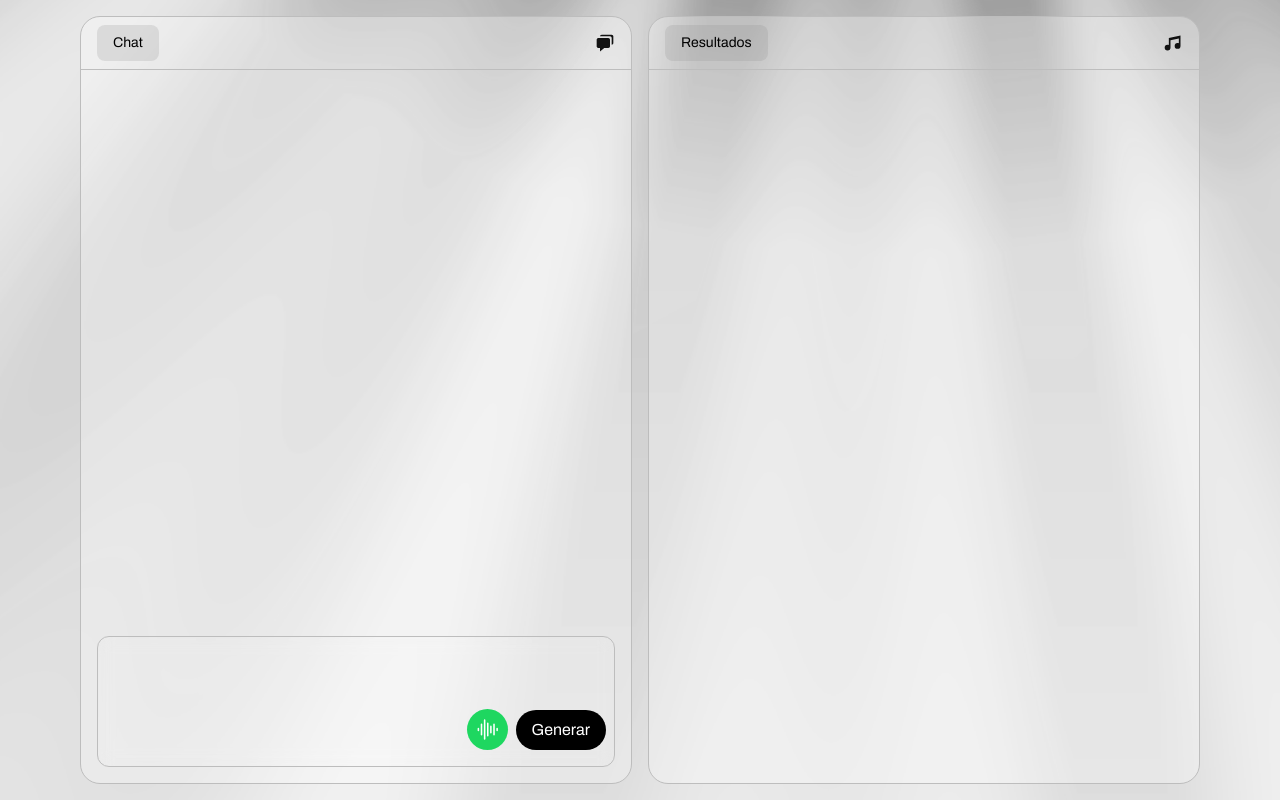
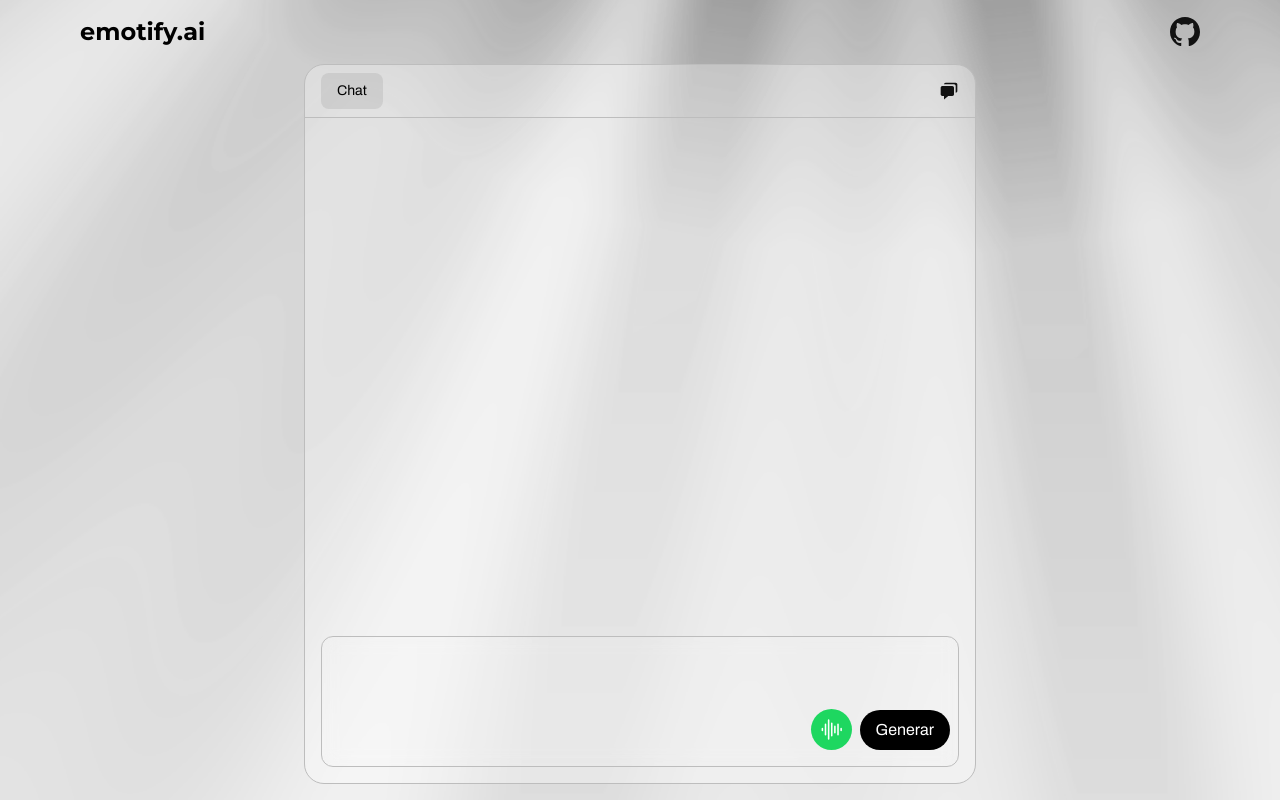
Before and after one commit to SebastianUrdaneguiBisalaya/emotify.ai, a Next.js app: page /music in a window 1280 px wide. Built offline with nearby package versions, Linux system fonts and the light colour scheme; what @midudev/tailwind-animations would draw is missing.

Commit message:
chore: add a header component

```diff
--- a/src/app/music/page.tsx
+++ b/src/app/music/page.tsx
@@ -1,9 +1,29 @@
+"use client";
+
+import { useState } from "react";
 import MiniSearch from "@/components/mini-search";
+import Logo from "@/components/logo";
 
 export default function Music() {
+	const [showSearchInSpotify, setShowSearchInSpotify] = useState<boolean>(false);
+
+	const handleSearchInSpotify = () => {
+		setShowSearchInSpotify((prev) => !prev);
+	}
 	return (
-		<div className="w-full min-h-screen h-full max-w-6xl p-4 mx-auto grid grid-cols-2 gap-4">
-			<div className="w-full h-full flex flex-col overflow-y-auto border border-gray-light dark:border-gray-light-opacity/20 rounded-[20px] bg-background/30">
+		<div className={`relative w-full min-h-screen h-full max-w-6xl px-4 pb-4 pt-16 mx-auto grid ${showSearchInSpotify ? "grid-cols-2" : "grid-cols-1 place-items-center"} gap-4`}>
+			<header className="absolute top-4 left-4 right-4 h-fit flex items-center justify-between gap-2">
+				<Logo />
+				<a
+					className="w-fit flex items-center justify-center cursor-pointer"
+					href="https://github.com/SebastianUrdaneguiBisalaya/emotify.ai"
+					target="_blank"
+					rel="noreferrer"
+				>
+					<svg xmlns="http://www.w3.org/2000/svg" width="30" height="30" viewBox="0 0 64 64"><path fill="currentColor" d="M32 0C14 0 0 14 0 32c0 21 19 30 22 30c2 0 2-1 2-2v-5c-7 2-10-2-11-5c0 0 0-1-2-3c-1-1-5-3-1-3c3 0 5 4 5 4c3 4 7 3 9 2c0-2 2-4 2-4c-8-1-14-4-14-15q0-6 3-9s-2-4 0-9c0 0 5 0 9 4c3-2 13-2 16 0c4-4 9-4 9-4c2 7 0 9 0 9q3 3 3 9c0 11-7 14-14 15c1 1 2 3 2 6v8c0 1 0 2 2 2c3 0 22-9 22-30C64 14 50 0 32 0"/></svg>
+				</a>
+			</header>
+			<main className="max-w-2xl w-full h-full flex flex-col overflow-y-auto border border-gray-light dark:border-gray-light-opacity/20 rounded-[20px] bg-background/30">
 				<div className="w-full h-full flex flex-col">
 					<div className="w-full h-fit flex flex-row items-center justify-between gap-2 px-4 py-2 border-b border-gray-light dark:border-gray-light-opacity/20">
 						<span className="font-archivo text-black dark:text-white text-sm px-4 py-2 bg-gray/20 rounded-lg">Chat</span>
@@ -13,9 +33,11 @@ export default function Music() {
 					</div>
 				</div>
 				<div className="w-full h-full flex flex-col justify-end min-h-fit max-h-72 p-4">
-					<MiniSearch />
+					<MiniSearch onSearch={handleSearchInSpotify} />
 				</div>
-			</div>
+			</main>
+			{
+				showSearchInSpotify && (
 					<div className="w-full h-full flex flex-col overflow-y-auto border border-gray-light dark:border-gray-light-opacity/20 rounded-[20px] bg-background/30">
 						<div className="w-full h-fit flex flex-row items-center justify-between gap-2 px-4 py-2 border-b border-gray-light dark:border-gray-light-opacity/20">
 							<span className="font-archivo text-black dark:text-white text-sm px-4 py-2 bg-gray/20 rounded-lg">Resultados</span>
@@ -27,6 +49,8 @@ export default function Music() {
 
 						</div>
 					</div>
+				)
+			}
 		</div>
 	)
 }
--- a/src/components/mini-search.tsx
+++ b/src/components/mini-search.tsx
@@ -2,7 +2,11 @@
 
 import { useState, useEffect } from "react";
 
-export default function MiniSearch() {
+type MiniSearchProps = {
+	onSearch: () => void;
+}
+
+export default function MiniSearch({ onSearch }: MiniSearchProps) {
 	const [search, setSearch] = useState<string>("");
 	const [showAudioRecordIcon, setShowAudioRecordIcon] = useState<boolean>(true);
 
@@ -40,6 +44,7 @@ export default function MiniSearch() {
 				}
 				<button
 					className="cursor-pointer bg-black rounded-full px-4 py-2"
+					onClick={onSearch}
 				>
 					<span className="font-archivo text-white">
 						Generar
```
Lines whose indentation alone changed are shown as unchanged.
